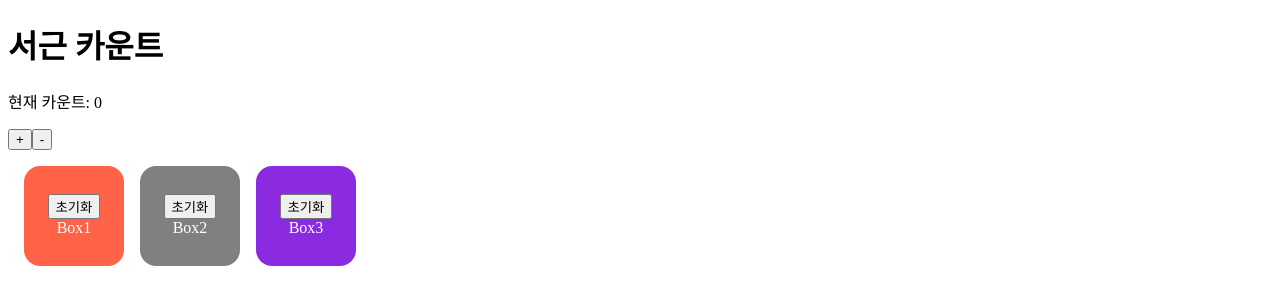
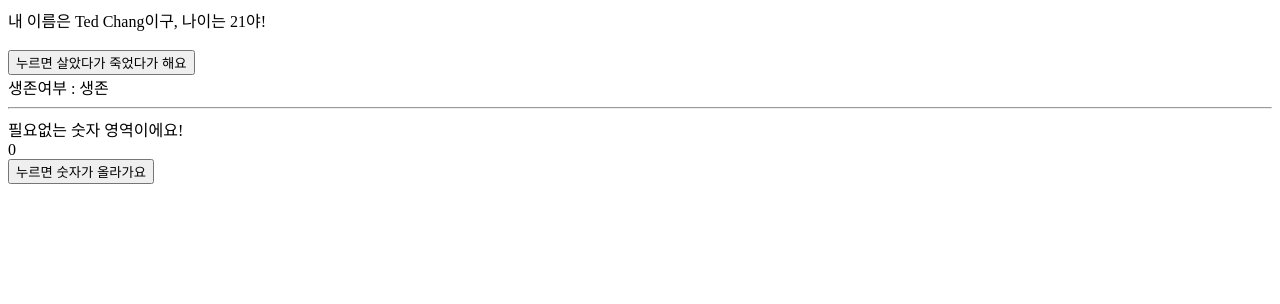
Before and after one commit to Seogun95/react-hook-prac, a React (Create React App) app: page / in a window 1280 px wide. Shown: the top 304 px of the page. Built offline with nearby package versions, Linux system fonts and the light colour scheme.

Commit message:
feat: about useMemo

```diff
--- a/src/App.js
+++ b/src/App.js
@@ -1,44 +1,52 @@
-import React, { useCallback, useState } from 'react';
-import styled from 'styled-components';
-import Box1 from './components/Box1';
-import Box2 from './components/Box2';
-import Box3 from './components/Box3';
+import React, { useEffect, useState, useMemo } from 'react';
 
-const FlexDiv = styled.div`
-  display: flex;
-  gap: 1rem;
-  margin: 1rem;
-`;
+function ObjectComponent() {
+  const [isAlive, setIsAlive] = useState(true);
+  const [uselessCount, setUselessCount] = useState(0);
 
-const App = () => {
-  console.log('App 컴포넌트가 렌더링 되었다.');
-  const [count, setCount] = useState(0);
-  const countUpBtnHandler = () => {
-    setCount(count + 1);
-  };
+  const me = useMemo(() => {
+    return {
+      name: 'Ted Chang',
+      age: 21,
+      isAlive: isAlive ? '생존' : '사망',
+    };
+  }, [isAlive]);
 
-  const countDownBtnHandler = () => {
-    setCount(count - 1);
-  };
-
-  const initCount = useCallback(() => {
-    console.log(`값이 ${count}에서 0으로 초기화 되었다`);
-    setCount(0);
-  }, [count]);
+  useEffect(() => {
+    console.log('생존여부가 바뀔 때만 호출해주세요!');
+  }, [me]);
 
   return (
     <>
-      <h1>서근 카운트</h1>
-      <p>현재 카운트: {count}</p>
-      <button onClick={countUpBtnHandler}>+</button>
-      <button onClick={countDownBtnHandler}>-</button>
-      <FlexDiv>
-        <Box1 initCount={initCount} />
-        <Box2 initCount={initCount} />
-        <Box3 initCount={initCount} />
-      </FlexDiv>
+      <div>
+        내 이름은 {me.name}이구, 나이는 {me.age}야!
+      </div>
+      <br />
+      <div>
+        <button
+          onClick={() => {
+            setIsAlive(!isAlive);
+          }}
+        >
+          누르면 살았다가 죽었다가 해요
+        </button>
+        <br />
+        생존여부 : {me.isAlive}
+      </div>
+      <hr />
+      필요없는 숫자 영역이에요!
+      <br />
+      {uselessCount}
+      <br />
+      <button
+        onClick={() => {
+          setUselessCount(uselessCount + 1);
+        }}
+      >
+        누르면 숫자가 올라가요
+      </button>
     </>
   );
-};
+}
 
-export default App;
+export default ObjectComponent;
--- a/src/components/Box1.jsx
+++ /dev/null
@@ -1,27 +0,0 @@
-import React from 'react';
-import styled from 'styled-components';
-
-const MyBox = styled.div`
-  display: flex;
-  flex-direction: column;
-  justify-content: center;
-  align-items: center;
-  width: 100px;
-  height: 100px;
-  color: white;
-  border-radius: 1rem;
-  background-color: tomato;
-`;
-
-const Box1 = ({ initCount }) => {
-  console.log('Box1 컴포넌트가 렌더링 되었다.');
-  return (
-    <>
-      <MyBox>
-        <button onClick={() => initCount()}>초기화</button>Box1
-      </MyBox>
-    </>
-  );
-};
-
-export default React.memo(Box1);
--- a/src/components/Box2.jsx
+++ /dev/null
@@ -1,27 +0,0 @@
-import React from 'react';
-import styled from 'styled-components';
-
-const MyBox = styled.div`
-  display: flex;
-  flex-direction: column;
-  justify-content: center;
-  align-items: center;
-  width: 100px;
-  height: 100px;
-  color: white;
-  border-radius: 1rem;
-  background-color: gray;
-`;
-
-const Box2 = ({ initCount }) => {
-  console.log('Box2 컴포넌트가 렌더링 되었다.');
-  return (
-    <>
-      <MyBox>
-        <button onClick={initCount}>초기화</button>Box2
-      </MyBox>
-    </>
-  );
-};
-
-export default React.memo(Box2);
--- a/src/components/Box3.jsx
+++ /dev/null
@@ -1,27 +0,0 @@
-import React from 'react';
-import styled from 'styled-components';
-
-const MyBox = styled.div`
-  display: flex;
-  flex-direction: column;
-  justify-content: center;
-  align-items: center;
-  width: 100px;
-  height: 100px;
-  color: white;
-  border-radius: 1rem;
-  background-color: blueviolet;
-`;
-
-const Box3 = ({ initCount }) => {
-  console.log('Box3 컴포넌트가 렌더링 되었다.');
-  return (
-    <>
-      <MyBox>
-        <button onClick={initCount}>초기화</button>Box3
-      </MyBox>
-    </>
-  );
-};
-
-export default React.memo(Box3);
```
